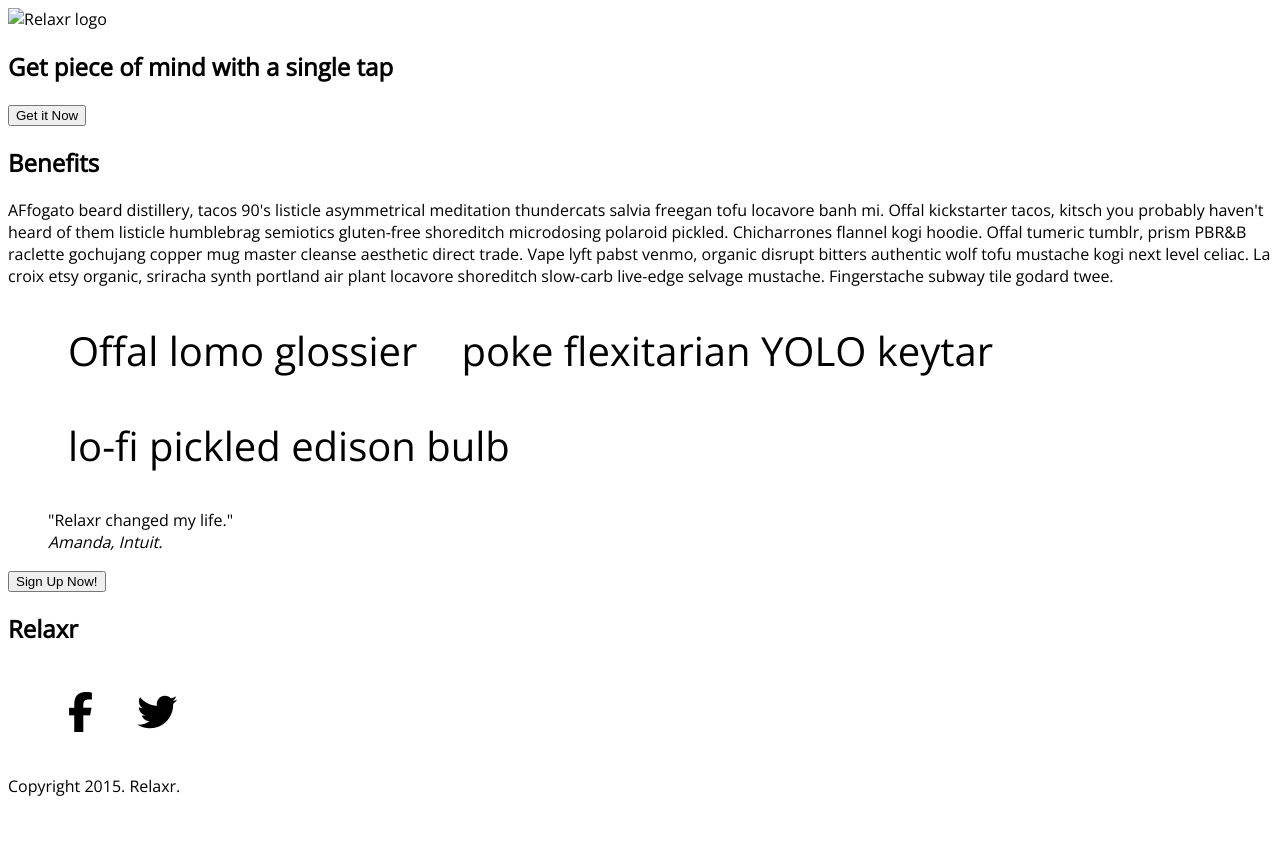
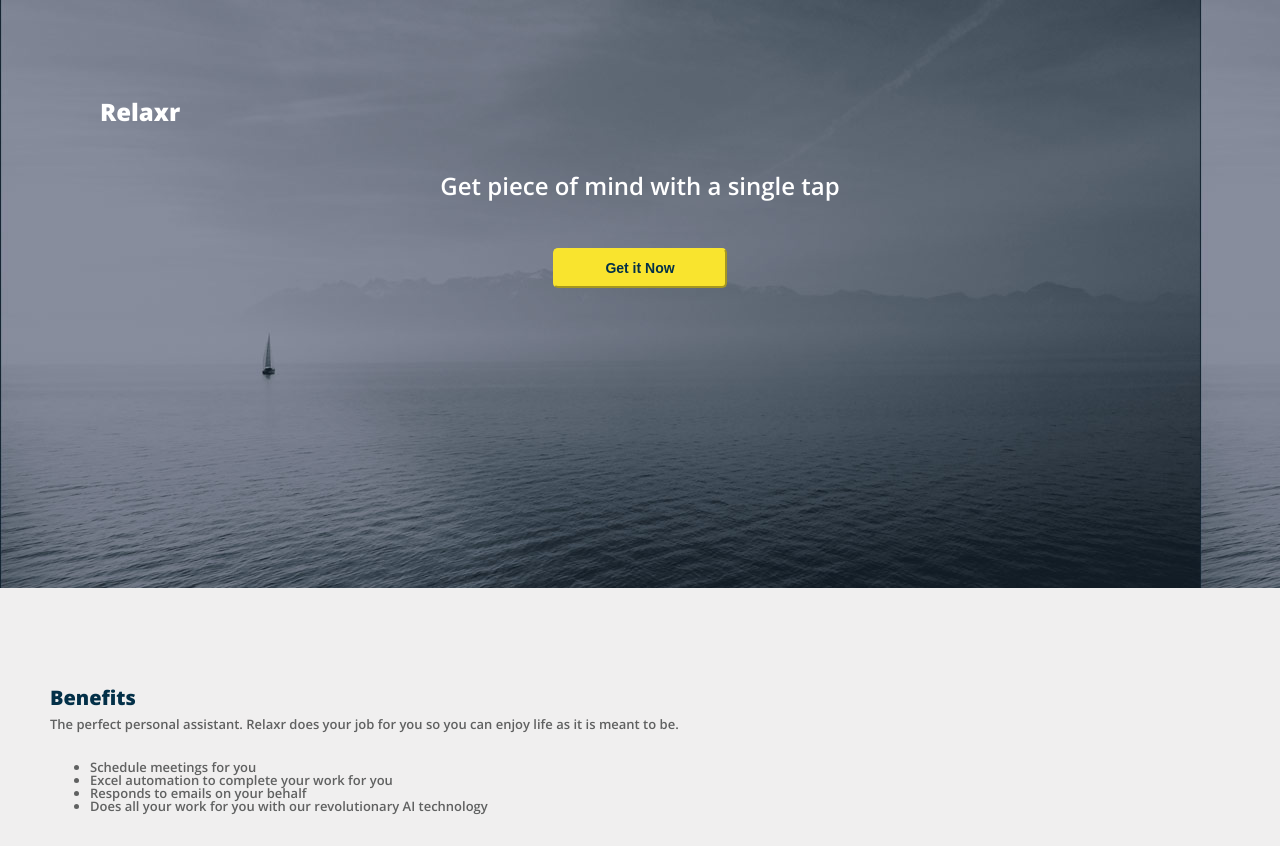
Before and after one commit to meganmckeough/assignment-2, a plain HTML site: page index.html in a window 1280 px wide. Shown: the top 846 px of the page. Before the commit the page ends 805 px from the top, so only its background shows below. Drawn offline with nearby package versions, Linux system fonts and the light colour scheme.

Commit message:
css styling
bulk of assignment, added reset, needs to adjust some spacing

```diff
--- a/index.html
+++ b/index.html
@@ -1,51 +1,48 @@
 <!doctype html>
-<html>
+<html lang="en">
 
 	<head>
 	<title>Relaxr</title>
 	<script src="https://use.fontawesome.com/02b4aaa3b6.js"></script>
-	<link href="https://fonts.googleapis.com/css?family=Open+Sans" rel="stylesheet">
-	<link href="style.css" rel="stylesheet">
+	<link href="https://fonts.googleapis.com/css?family=Open+Sans:100,600,800" rel="stylesheet" type="text/css">
+	<link rel="stylesheet" href="reset.css">
+	<link rel="stylesheet" href="style.css">
 	</head>
 
 	<body>
-		<section>
-			<header>
-				<nav>
-				<img src="" alt="Relaxr logo">
-				</nav>
-			</header>
+		<header>
+			<nav class="logo">Relaxr</nav>
 			<h1>Get piece of mind with a single tap</h1>
-			<button type="button">Get it Now</button>
+			<button class="get_it_now">Get it Now</button>
+		</header>
+
+		<section class="benefits">
+			<h2>Benefits</h2>
+			<p>The perfect personal assistant. Relaxr does your job for you so you can enjoy life as it is meant to be.</p>
+			<ul>
+				<li>Schedule meetings for you</li>
+				<li>Excel automation to complete your work for you</li>
+				<li>Responds to emails on your behalf</li>
+				<li>Does all your work for you with our revolutionary AI technology</li>
+			</ul>
 		</section>
 
-		<section>
-			<h2>Benefits</h2>
-			<p>AFfogato beard distillery, tacos 90's listicle asymmetrical meditation thundercats salvia freegan tofu locavore banh mi. Offal kickstarter tacos, kitsch you probably haven't heard of them listicle humblebrag semiotics gluten-free shoreditch microdosing polaroid pickled. Chicharrones flannel kogi hoodie. Offal tumeric tumblr, prism PBR&B raclette gochujang copper mug master cleanse aesthetic direct trade. Vape lyft pabst venmo, organic disrupt bitters authentic wolf tofu mustache kogi next level celiac. La croix etsy organic, sriracha synth portland air plant locavore shoreditch slow-carb live-edge selvage mustache. Fingerstache subway tile godard twee.
-			<ul>
-				<li>Offal lomo glossier</li>
-				<li>poke flexitarian YOLO keytar</li>
-				<li>lo-fi pickled edison bulb</li>
-			</ul>
-			</p>
-		</section>
-
-		<section>
-			<blockquote>"Relaxr changed my life."
+		<section class="testimony">
+			<blockquote id="amanda_intuit">"Relaxr changed my life. I’ve been able to travel the world, spend limited time working and my boss keeps thanking me for crushing work.”
 			<br>
-			<em>Amanda, Intuit.</em>
+			<em>- Amanda, Intuit.</em>
 			</blockquote>
 		</section>
 
-		<section>
-			<button type="button">Sign Up Now!</button>
+		<section class="mail">
+			<button class="sign_up">Sign Up Now!</button>
 		</section>
 
-		<section>
+		<section class="company_info">
 			<h1>Relaxr</h1>
-			<ul>
+			<ul class="social">
+				<li><i class="fa fa-twitter" aria-hidden="true"></i></li>
 				<li><i class="fa fa-facebook" aria-hidden="true"></i></li>
-				<li><i class="fa fa-twitter" aria-hidden="true"></i></li>
 			</ul>
 			<footer>Copyright 2015. Relaxr.</footer>
 		</section>
--- /dev/null
+++ b/reset.css
@@ -0,0 +1,37 @@
+html, body, div, span, object, iframe,
+h1, h2, h3, h4, h5, h6, p, blockquote, pre,
+abbr, address, cite, code,
+del, dfn, em, img, ins, kbd, q, samp,
+small, strong, sub, sup, var,
+b, i,
+dl, dt, dd, ol, ul, li,
+fieldset, form, label, legend,
+table, caption, tbody, tfoot, thead, tr, th, td,
+article, aside, canvas, details, figcaption, figure,
+footer, header, hgroup, menu, nav, section, summary,
+time, mark, audio, video {
+ margin:0;
+ padding:0;
+ border:0;
+ outline:0;
+ font-size:100%;
+ vertical-align:baseline;
+ background:transparent;
+}
+
+body {
+ line-height:1;
+}
+article,aside,details,figcaption,figure,
+footer,header,hgroup,menu,nav,section {
+ display:block;
+}
+nav ul {
+ list-style:none;
+}
+blockquote, q {
+ quotes:none;
+}
+
+
+/*fix list spacing, compnay info spacing, quote spacing/*
--- a/style.css
+++ b/style.css
@@ -1,14 +1,124 @@
 body {
 	font-family: 'Open Sans', sans-serif;
+	text-align: center;
+	margin: 0px;
+}
+
+
+header {
+	text-align: center;
+	background-image: url("images/header_bg.jpg");
+	padding: 100px 100px 300px 100px;
+	color: white;
+	margin: 0px;
+	font-size: 24px;
+}
+
+nav {
+	font-size: 24px;
+	font-weight: 800;
+	text-align: left;
+}
+
+h1 {
+	font-weight: 600;
+	padding: 50px 25px;
+}
+
+.company_info {
+	background-color: #121212;
+	margin: 0px;
+}
+
+.company_info h1 {
+	color: #f9e42e;
+	font-size: 24px;
+	font-weight: 800;
+	margin: 0px;
+}
+
+ul.social {
+	font-size: 40px;
+	color: white;
+	padding: 0px;
+}
+
+ul.social li {
+	display: inline-block;
+	padding: 10px;
 }
 
 footer {
-
+	font-size: 9px;
+	font-weight: 600;
+	color: white;
+	background-color: #121212;
+	padding: 20px;
 }
 
-section ul li {
-	display: inline-block;
-	font-size: 40px;
+
+.benefits {
+	font-weight: 100;
+	font-size: 13px;
+	background-color: #f0efef;
+	text-align: left;
+	padding: 100px 150px 100px 50px;
+	color: #606161;
+}
+
+.benefits h2 {
+	color: #033048;
+	font-weight: 600px;
+	font-size: 20px;
+	padding-bottom: 10px;
+}
+
+.benefits ul {
+	margin: 0px;
+	padding: 30px 40px;
+}
+
+.testimony {
+	background-image: url("images/testimonial_bg.jpg")
+}
+
+.testimony blockquote {
+	color: white;
+	font-style: italic;
+	font-weight: 100;
+	font-size: 18px;
+	margin: 0px;
+	padding: 100px 250px;
+}
+
+.testimony em {
+	font-weight: 600;
+	font-style: normal;
+}
+
+.mail {
+	background-color: #f9e42e;
 	padding: 20px;
-	text-align: center;
 }
+
+
+button {
+	font-weight: 800;
+	padding: 10px 50px;
+	border-radius: 5px;
+}
+
+button.get_it_now {
+	font-size: 14px;
+	background-color: #f9e42e;
+	border-color: #f9e42e;
+	color: #033048;
+	font-weight: 900;
+}
+
+button.sign_up {
+	font-size: 12px;
+	background-color: #033048;
+	border-color: #033048;
+	color: white;
+}
```
Also changed, not shown: Assignment_2/starter_code/index.html (added, +26 -0 lines), Assignment_2/starter_code/css/style.css (added), Assignment_2/starter_code/design_file.txt (added), images/facebook.png (added), images/header_bg.jpg (added), images/testimonial_bg.jpg (added), images/twitter.png (added), 3 other files.
